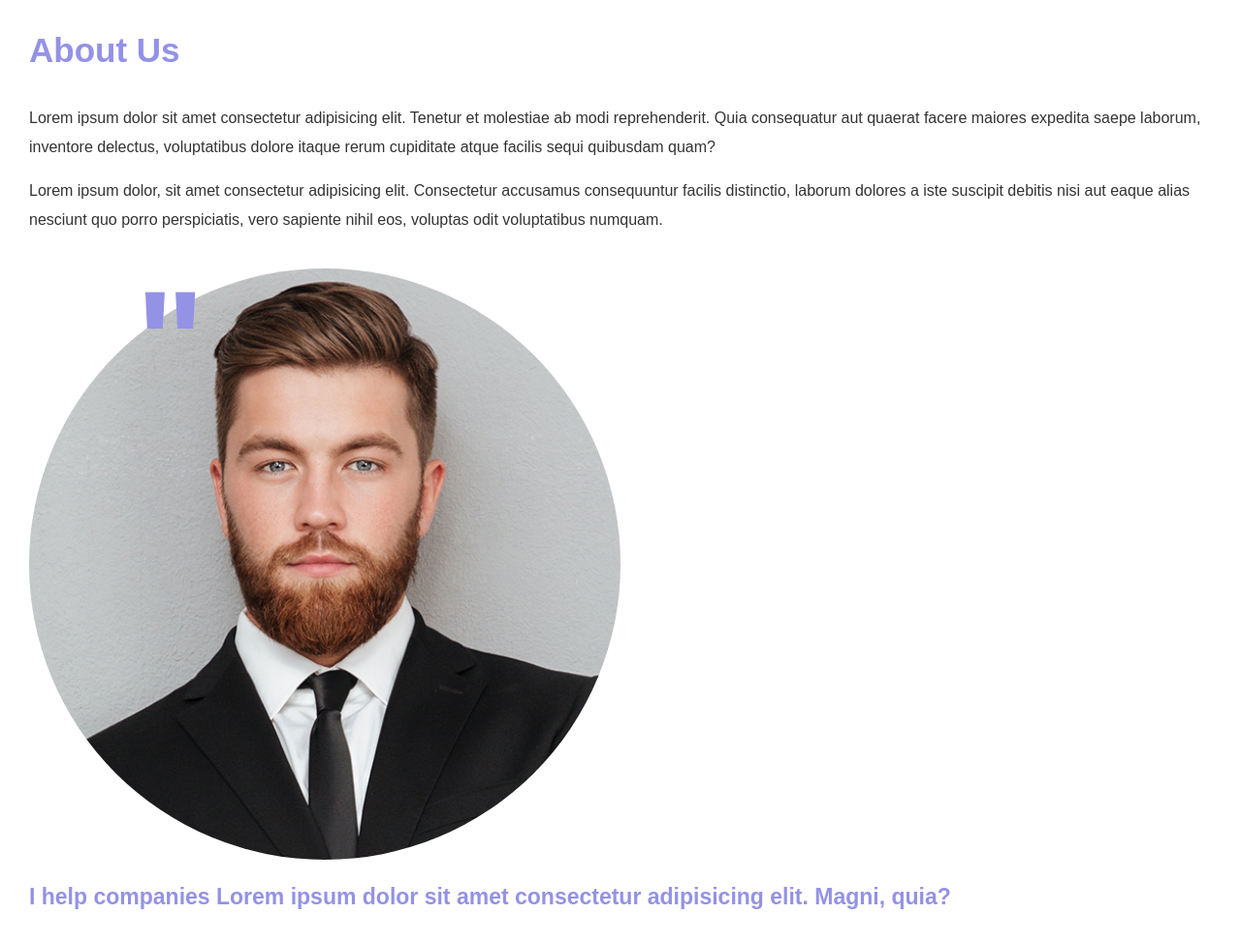
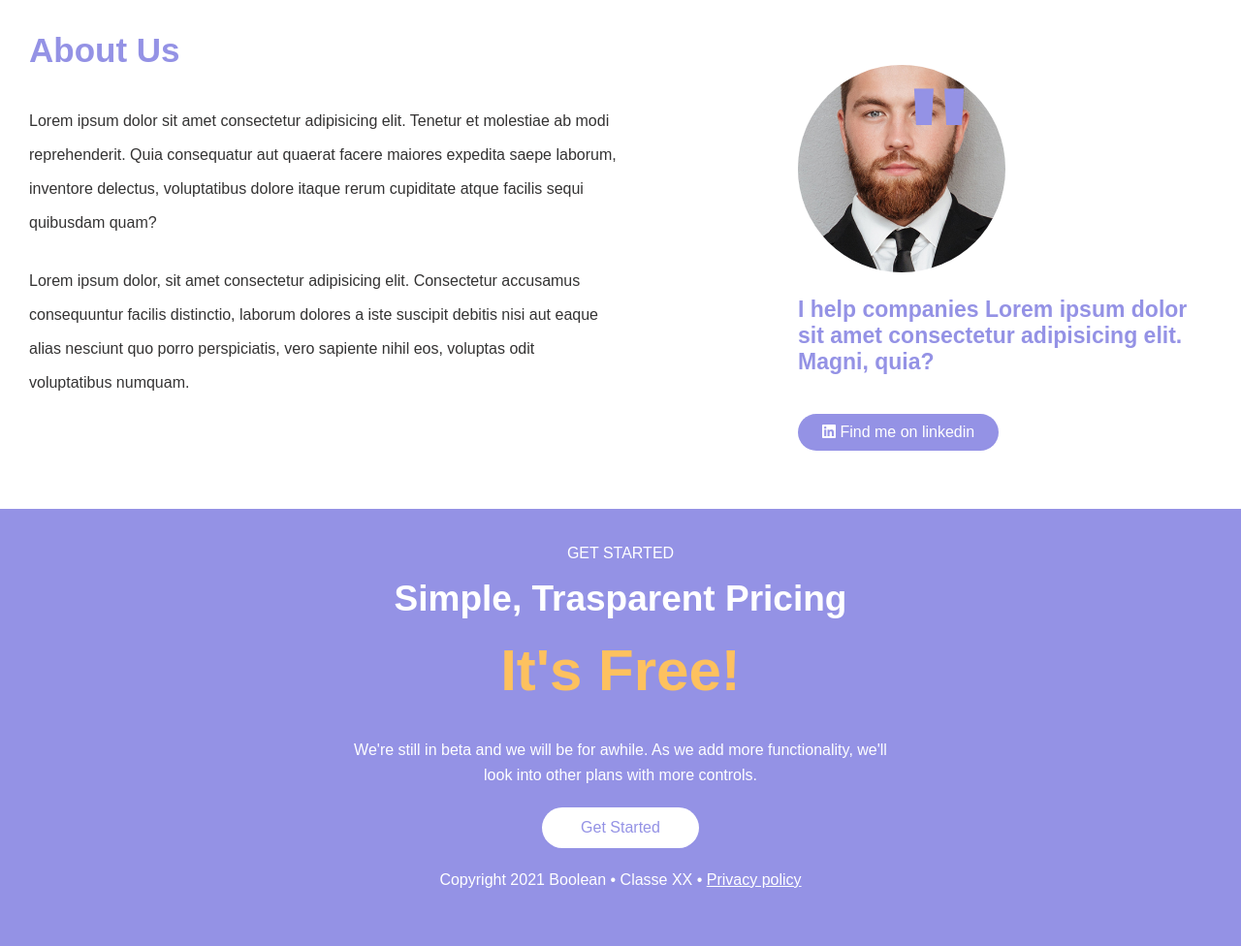
Before and after one commit to titoni-andrea/htmlcss-responsive-layout, a plain HTML site: page index.html in a window 1280 px wide. Shown: the part 7492-8468 px from the top of the page at 97% size. Drawn offline with Linux system fonts and the light colour scheme.

Commit message:
footer inizia tablet

```diff
--- a/css/style.css
+++ b/css/style.css
@@ -426,4 +426,47 @@ footer {
         font-size: 60px;
     }
 
+    /* --- ABOUT US  --- */
+
+    .flex-about-us {
+        display: flex;
+        justify-content: space-between;
+    }
+
+    .col1-about-us {
+        width: 50%;
+    }
+
+    .col1-about-us .testo {
+        line-height: 35px;
+    }
+
+    .col1-about-us:nth-child(1) .testo {
+        margin-bottom: 25px;
+    }
+
+    .col2-about-us {
+        width: 35%;
+    }
+
+    /* --- INIZIA  --- */
+
+    .boxing-inizia {
+        width: 620px;
+        margin: 0 auto;
+    }
+
+    .boxing-inizia .title-card {
+        font-size: 37px;
+    }
+
+    .boxing-inizia .title-section {
+        font-size: 60px;
+    }
+
+    /* --- FOOTER  --- */
+    .boxing-footer {
+        width: 500px;
+        margin: 0 auto;
+    }
 }
--- a/index.html
+++ b/index.html
@@ -236,17 +236,21 @@
         <!-- ABOUT US -->
         <div class="cont-about-us">
             <div class="boxing-about-us">
+                <div class="flex-about-us">
 
                     <!-- PRIMA SEZIONE ABOUT US -->
                     <div class="col1-about-us">
                         <h2 class="title-section">About Us</h2>
-                    <p class="testo">Lorem ipsum dolor sit amet consectetur adipisicing elit. Tenetur et molestiae ab
+                        <p class="testo">Lorem ipsum dolor sit amet consectetur adipisicing elit. Tenetur et molestiae
+                            ab
                             modi reprehenderit. Quia consequatur aut quaerat facere maiores expedita saepe laborum,
-                        inventore delectus, voluptatibus dolore itaque rerum cupiditate atque facilis sequi quibusdam
+                            inventore delectus, voluptatibus dolore itaque rerum cupiditate atque facilis sequi
+                            quibusdam
                             quam?</p>
                         <p class="testo">Lorem ipsum dolor, sit amet consectetur adipisicing elit. Consectetur accusamus
                             consequuntur
-                        facilis distinctio, laborum dolores a iste suscipit debitis nisi aut eaque alias nesciunt quo
+                            facilis distinctio, laborum dolores a iste suscipit debitis nisi aut eaque alias nesciunt
+                            quo
                             porro perspiciatis, vero sapiente nihil eos, voluptas odit voluptatibus numquam.</p>
                     </div>
 
@@ -259,6 +263,7 @@
                         <h3 class="title-card">I help companies Lorem ipsum dolor sit amet consectetur adipisicing elit.
                             Magni, quia?</h3>
                         <a href="#" class="linkedin"><i class="fa-brands fa-linkedin"></i> Find me on linkedin</a>
+                    </div>
                 </div>
             </div>
         </div>
```
Lines whose indentation alone changed are shown as unchanged.
